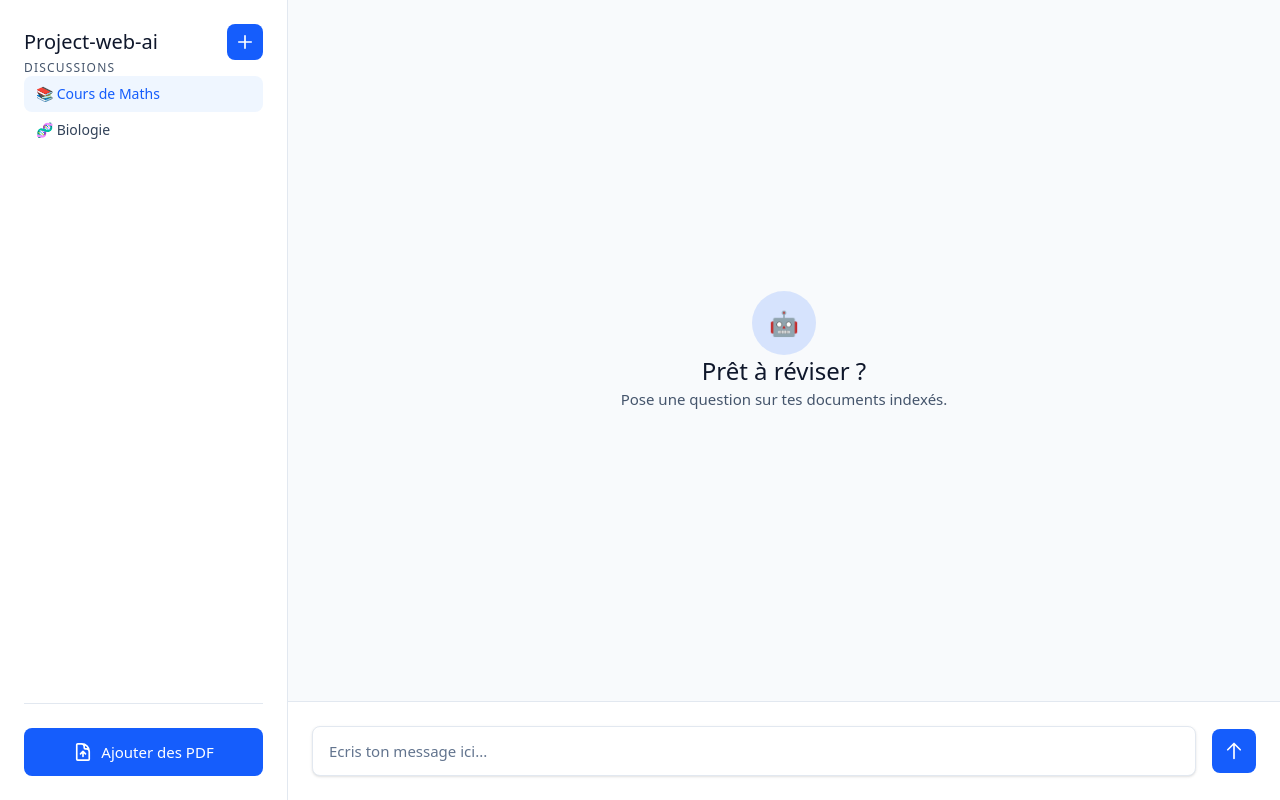
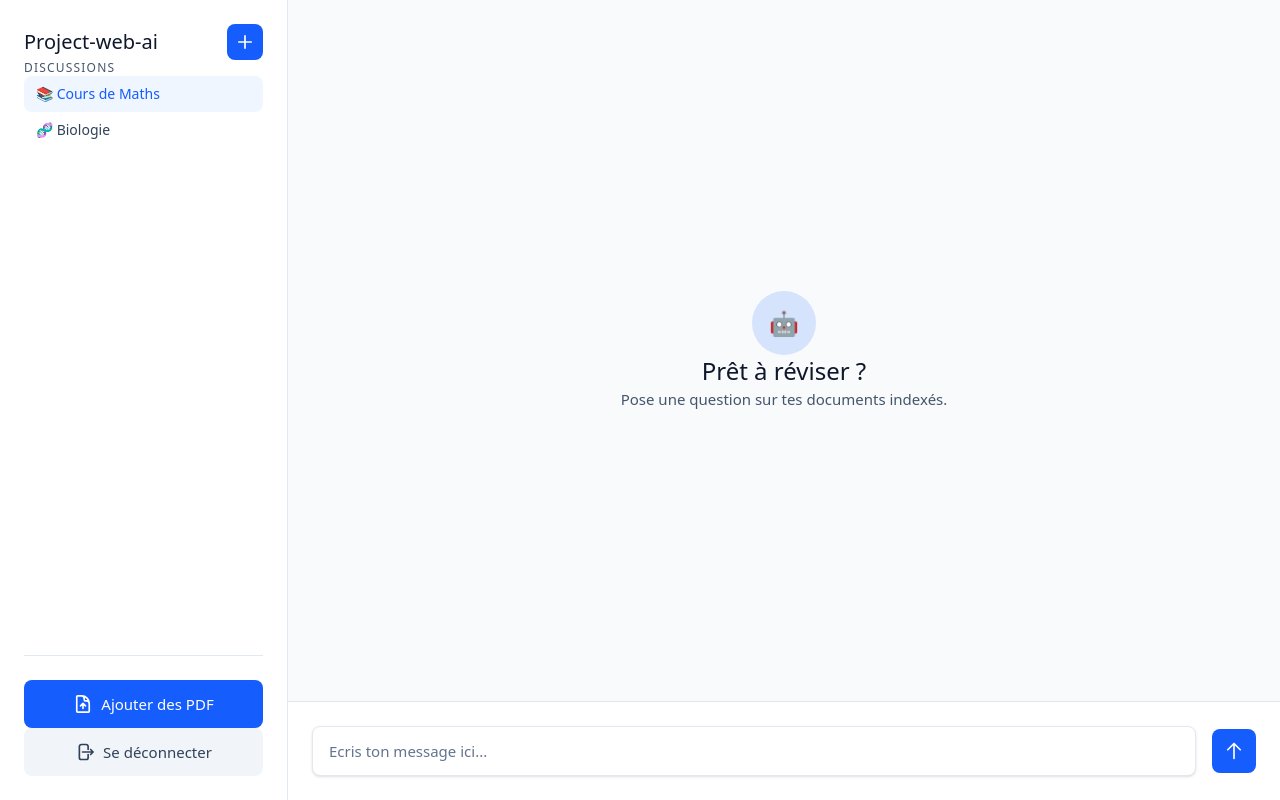
Before and after one commit to moudjane/project-web-ai, a Vue app in the folder front/: page / in a window 1280 px wide. Built offline with nearby package versions, Linux system fonts and the light colour scheme; the HTML template or start-up script is replaced by a standard one.

Commit message:
add button logout

```diff
--- a/front/src/components/layout/Sidebar.vue
+++ b/front/src/components/layout/Sidebar.vue
@@ -19,8 +19,8 @@
       <div class="py-2 px-3 hover:bg-slate-100 rounded-lg text-slate-700 text-sm cursor-pointer transition-colors">🧬 Biologie</div>
     </div>
 
-    <!-- Section d'upload en bas -->
-    <div class="mt-auto pt-6 border-t border-slate-200">
+    <!-- Section d'upload et logout en bas -->
+    <div class="mt-auto pt-6 border-t border-slate-200 space-y-3">
       <input
         type="file"
         ref="fileInput"
@@ -38,13 +38,25 @@
         </svg>
         <span>Ajouter des PDF</span>
       </button>
+
+      <button
+        @click="handleLogout"
+        class="w-full py-3 px-4 bg-slate-100 hover:bg-slate-200 text-slate-700 rounded-lg font-medium transition-colors flex items-center justify-center gap-2"
+      >
+        <svg xmlns="http://www.w3.org/2000/svg" fill="none" viewBox="0 0 24 24" stroke-width="2" stroke="currentColor" class="w-5 h-5">
+          <path stroke-linecap="round" stroke-linejoin="round" d="M15.75 9V5.25A2.25 2.25 0 0 0 13.5 3h-6a2.25 2.25 0 0 0-2.25 2.25v13.5A2.25 2.25 0 0 0 7.5 21h6a2.25 2.25 0 0 0 2.25-2.25V15m3 0 3-3m0 0-3-3m3 3H9" />
+        </svg>
+        <span>Se déconnecter</span>
+      </button>
     </div>
   </div>
 </template>
 
 <script setup lang="ts">
 import { ref } from 'vue'
+import { useRouter } from 'vue-router'
 
+const router = useRouter()
 const fileInput = ref<HTMLInputElement | null>(null)
 
 const triggerFileInput = () => {
@@ -60,4 +72,10 @@ const handleFileUpload = (event: Event) => {
     // TODO: Implémenter l'upload vers le backend
   }
 }
+
+const handleLogout = () => {
+  // TODO: Implémenter la logique de déconnexion (Firebase, clear tokens, etc.)
+  console.log('Déconnexion...')
+  router.push('/login')
+}
 </script>
```
